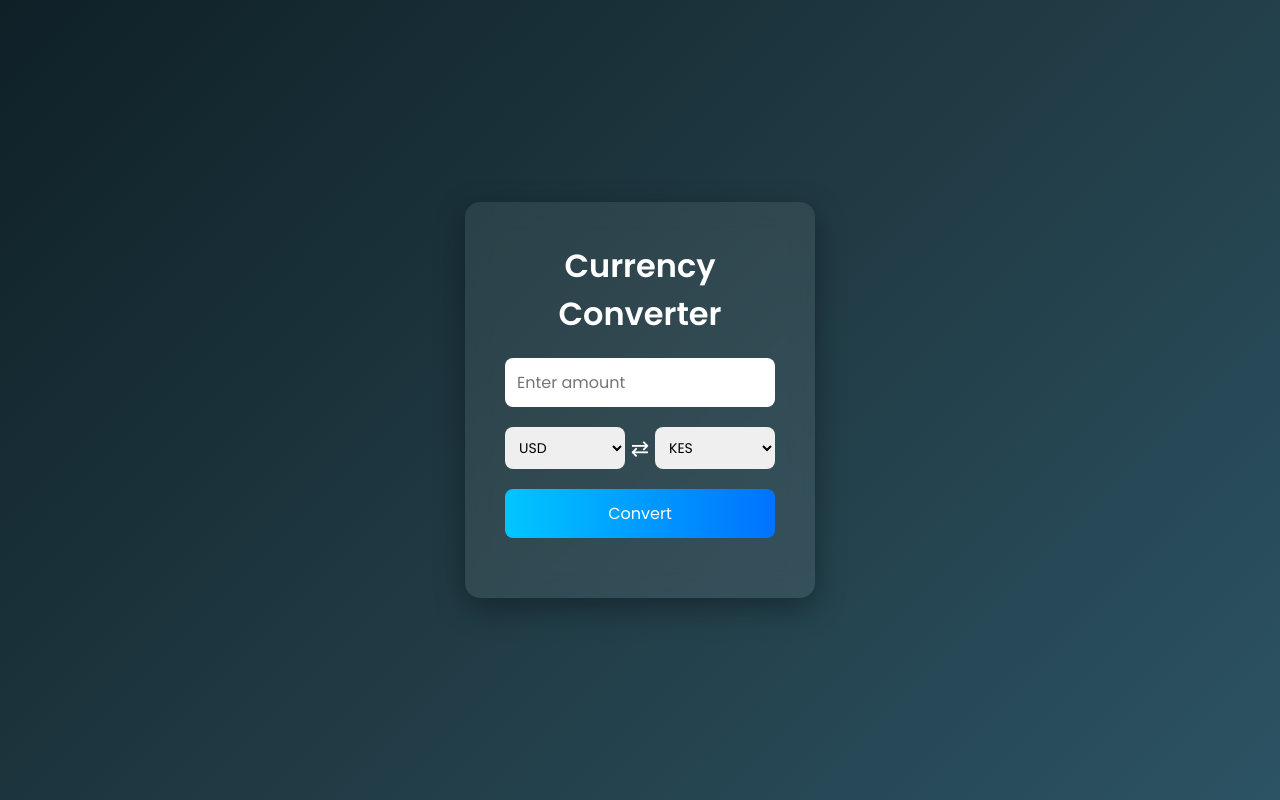
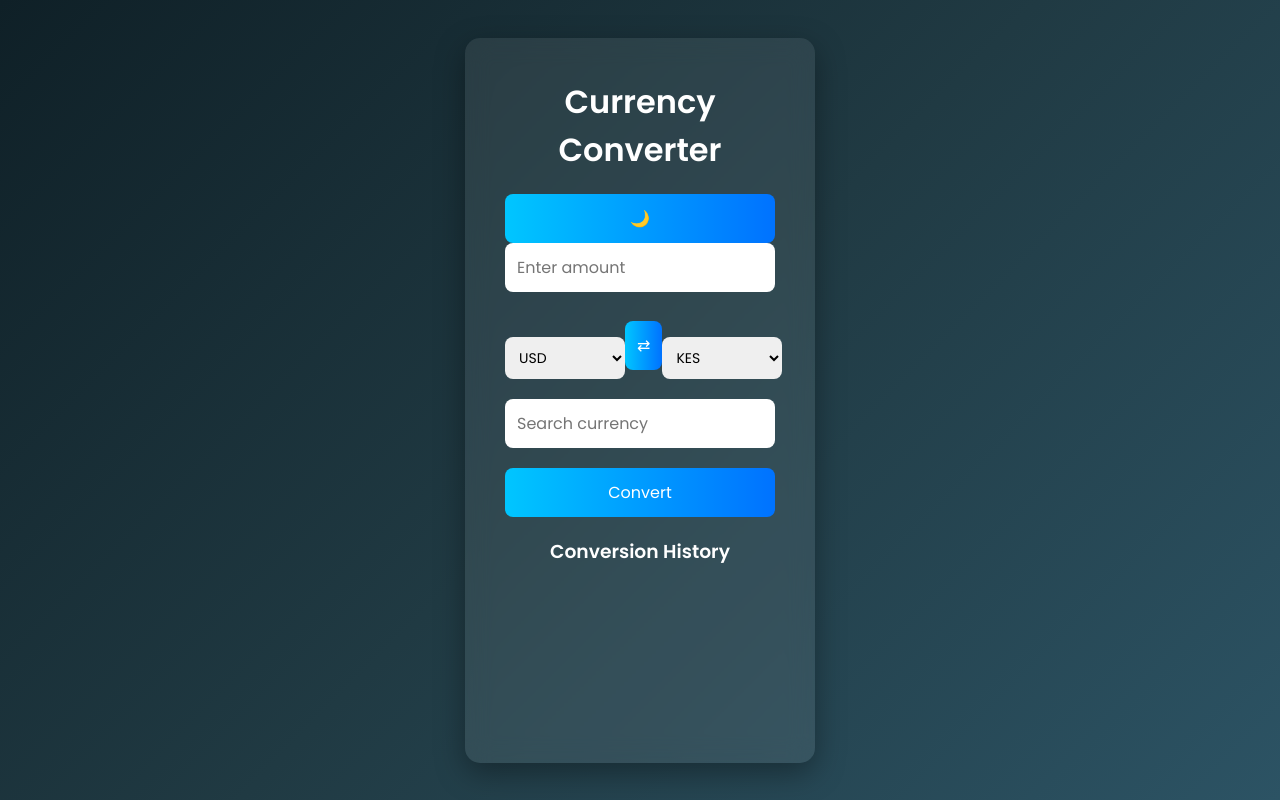
Before and after one commit to bertha-kaguu/currency-converter, a plain HTML site: page index.html in a window 1280 px wide. Drawn offline with nearby package versions, Linux system fonts and the light colour scheme.

Commit message:
index.html

```diff
--- a/index.html
+++ b/index.html
@@ -5,11 +5,13 @@
 <meta charset="UTF-8">
 <meta name="viewport" content="width=device-width, initial-scale=1.0">
 
-<title>Currency Converter</title>
+<title>Advanced Currency Converter</title>
 
 <link rel="stylesheet" href="style.css">
 
 <link href="https://fonts.googleapis.com/css2?family=Poppins:wght@300;400;600&display=swap" rel="stylesheet">
+
+<script src="https://cdn.jsdelivr.net/npm/chart.js"></script>
 
 </head>
 
@@ -17,29 +19,59 @@
 
 <div class="container">
 
+<header>
+
 <h1>Currency Converter</h1>
+
+<button id="themeToggle">🌙</button>
+
+</header>
 
 <div class="converter">
 
-<input
-type="number"
-id="amount"
-placeholder="Enter amount"
->
+<input type="number" id="amount" placeholder="Enter amount">
 
 <div class="currency-row">
 
+<div class="currency-box">
+
+<img id="fromFlag">
+
 <select id="fromCurrency"></select>
 
-<span class="swap" id="swapBtn">⇄</span>
+</div>
+
+<button id="swapBtn">⇄</button>
+
+<div class="currency-box">
+
+<img id="toFlag">
 
 <select id="toCurrency"></select>
 
 </div>
 
+</div>
+
+<input type="text" id="searchCurrency" placeholder="Search currency">
+
 <button id="convertBtn">Convert</button>
 
 <h2 id="result"></h2>
+
+</div>
+
+<div class="history">
+
+<h3>Conversion History</h3>
+
+<ul id="historyList"></ul>
+
+</div>
+
+<div class="chart-container">
+
+<canvas id="trendChart"></canvas>
 
 </div>
 
```
